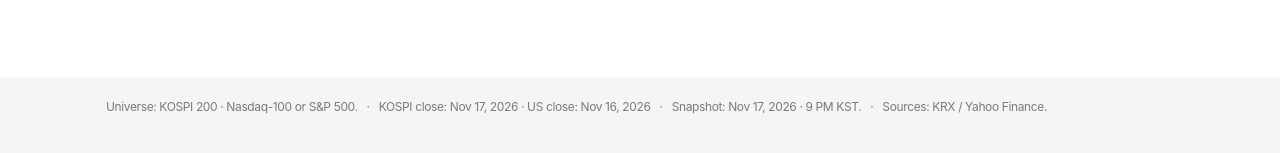
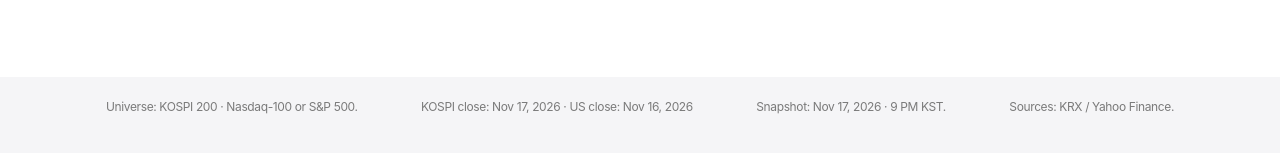
Before and after one commit to danielmoon2001/KOSPI-momentum, a plain HTML site: page index.html in a window 1280 px wide. Shown: the part 545-698 px from the top of the page. Drawn offline with Linux system fonts and the light colour scheme.

Commit message:
Spread footer notes across the content width

```diff
--- a/index.html
+++ b/index.html
@@ -4,7 +4,7 @@
   <meta charset="UTF-8">
   <meta name="viewport" content="width=device-width, initial-scale=1.0">
   <title>KOSPI &amp; US Momentum Screener (by MQ)</title>
-  <link rel="stylesheet" href="style.css?v=20261117-windows">
+  <link rel="stylesheet" href="style.css?v=20261118-footers">
   <script src="script.js?v=20261117-windows" defer></script>
 </head>
 <body>
--- a/style.css
+++ b/style.css
@@ -422,13 +422,11 @@ tr:last-child td {
   color: var(--ink-muted);
 }
 
-.footer-tile p {
-  display: inline;
-}
-
-.footer-tile p:not(:empty) ~ p:not(:empty)::before {
-  content: " · ";
-  margin: 0 6px;
+.footer-tile .content-bound {
+  display: flex;
+  flex-wrap: wrap;
+  justify-content: space-between;
+  gap: 8px 24px;
 }
 
 .footer-tile p:empty {
```
Also changed, not shown: 1 other file.
